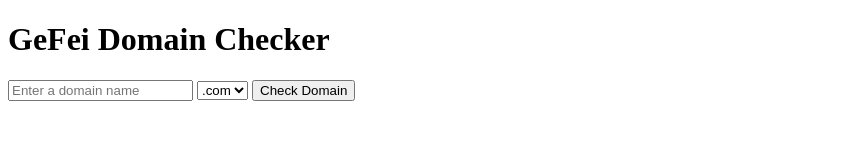
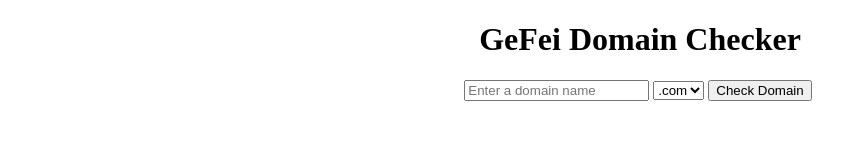
Before and after one commit to starqazstar/GeFei-demo-1, a plain HTML site: page index.html in a window 1280 px wide. Shown: the whole page, without its empty margins (0-867 px from the left). Drawn offline with Linux system fonts and the light colour scheme.

Commit message:
Update index.html

```diff
--- a/index.html
+++ b/index.html
@@ -5,6 +5,16 @@
     <meta http-equiv="X-UA-Compatible" content="IE=edge">
     <meta name="viewport" content="width=device-width, initial-scale=1.0">
     <title>GeFei Domain Checker</title>
+    <style>
+        /* 添加 CSS 样式来居中页面内容 */
+        body {
+            text-align: center; /* 使文本居中 */
+        }
+        #domainForm, #result {
+            display: inline-block; /* 使表单和结果容器作为块级元素居中 */
+            text-align: left; /* 使表单内部元素左对齐 */
+        }
+    </style>
 </head>
 <body>
     <h1>GeFei Domain Checker</h1>
```
